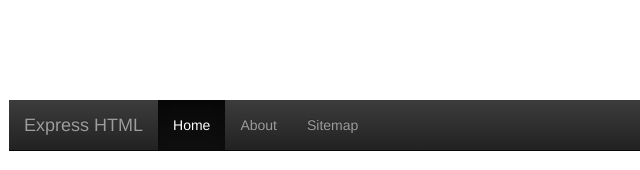
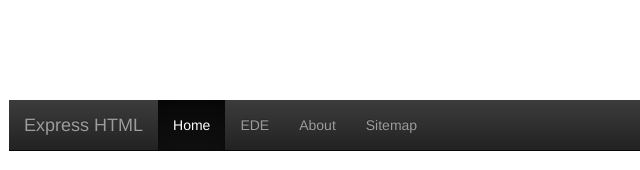
Before and after one commit to maltman2k/sisweb001, a website: page public/about.html in a window 1280 px wide. Shown: the top 170 px of the page, 91-731 px from the left. Drawn offline with nearby package versions, Linux system fonts and the light colour scheme.

Commit message:
added EDE link in About e Sitemap

```diff
--- a/public/about.html
+++ b/public/about.html
@@ -22,6 +22,9 @@
               <a href="/">Home</a>
             </li>
             <li>
+              <a href="/EDEIOT">EDE</a>
+            </li>
+            <li>
               <a href="/about">About</a>
             </li>
             <li>
```
Also changed, not shown: public/sitemap.html (+3 -0 lines).
